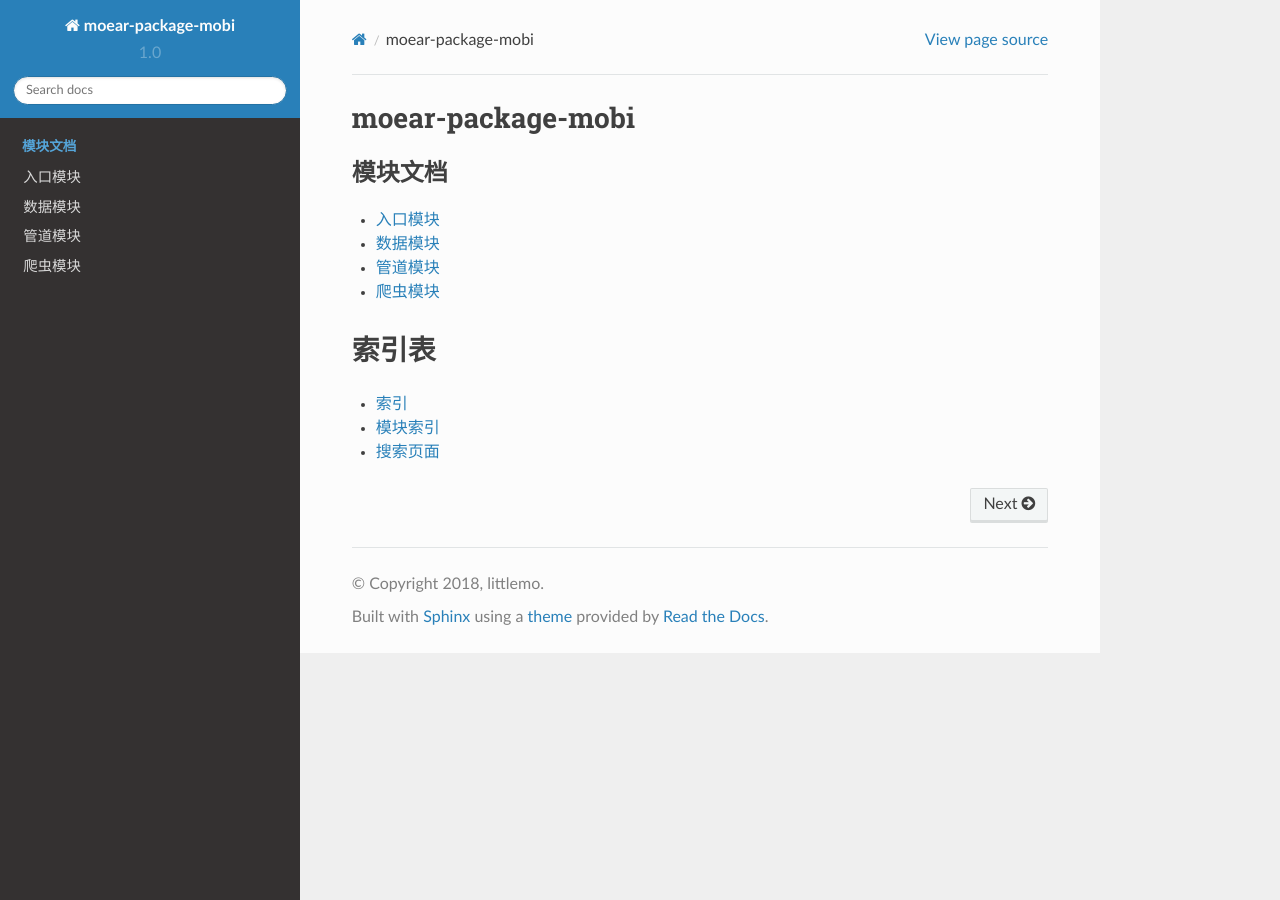
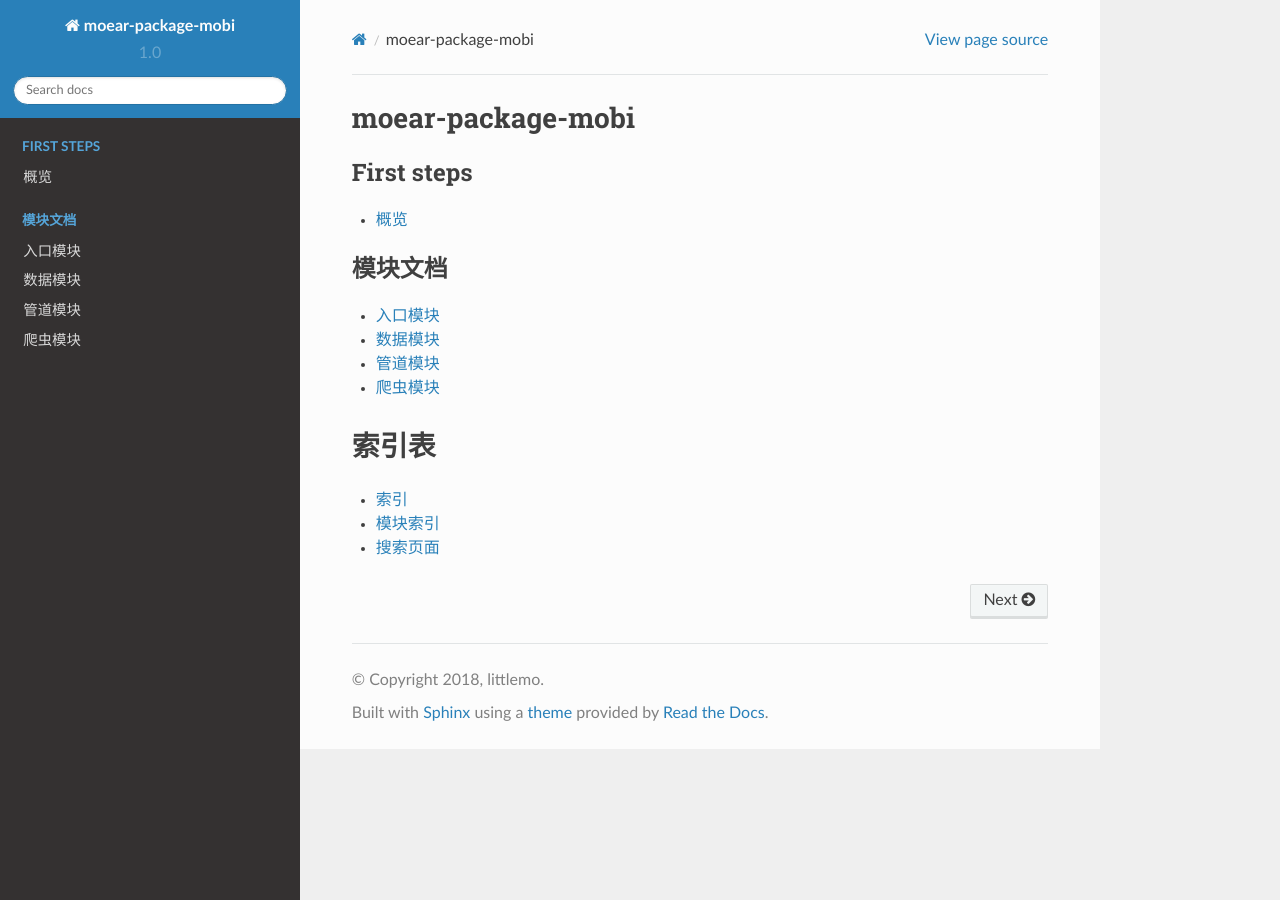
Before and after one commit to littlemo/moear-package-mobi, a Sphinx documentation site: the page built from docs/source/index.rst, in a window 1280 px wide. Built offline with Sphinx 7.4.7 and the Read the Docs theme 2.0.0, drawn with Linux system fonts in a browser that asks for light colours; formulas are drawn with MathJax 3.

Commit message:
F: 创建overview页并添加到主索引页中，具体内容待实现

```diff
--- a/docs/source/index.rst
+++ b/docs/source/index.rst
@@ -8,7 +8,9 @@ moear-package-mobi
 
 .. toctree::
    :maxdepth: 2
-   :caption: Contents:
+   :caption: First steps
+
+   intro/overview
 
 
 .. toctree::
--- /dev/null
+++ b/docs/source/intro/overview.rst
@@ -0,0 +1,5 @@
+.. _intro-overview:
+
+====
+概览
+====
```
